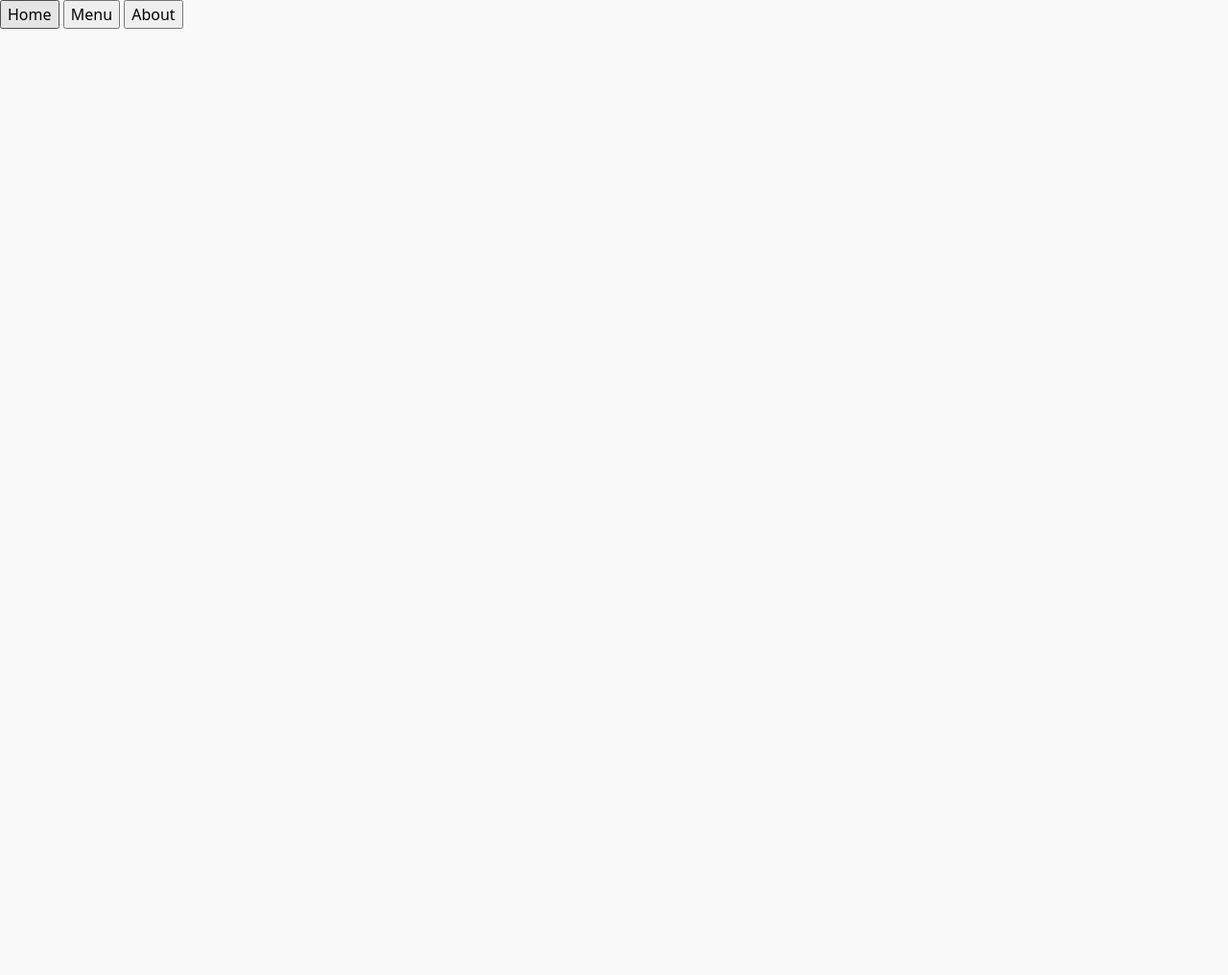
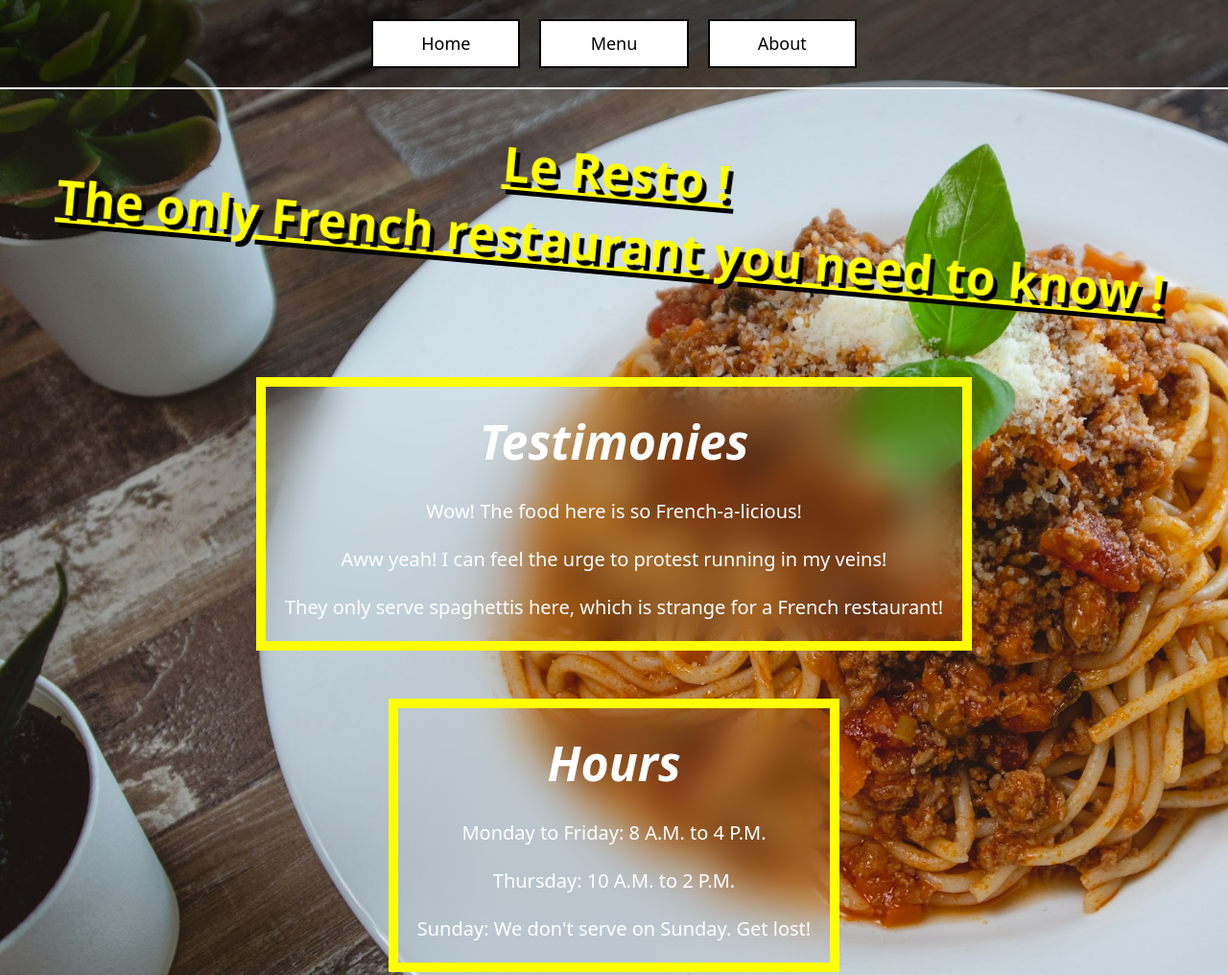
Before and after one commit to Huangphoux/odin-le_resto, a website built with webpack: page src/template.html in a window 1280 px wide. Shown: the top 1016 px of the page at 96% size. Before the commit the page ends 800 px from the top, so only its background shows below. Built offline with nearby package versions, Linux system fonts and the light colour scheme.

Commit message:
Create the homepage

```diff
--- a/src/index.js
+++ b/src/index.js
@@ -1,5 +1,4 @@
 import { greeting } from "./greeting.js";
 import "./style.css";
 
-
-console.log("Hello World");
+const content = document.querySelector("div#content");
--- a/src/style.css
+++ b/src/style.css
@@ -203,8 +203,8 @@ summary {
 }
 
 body {
-    background-color: color-mix(in srgb, Canvas, CanvasText 2.5%);
-    color: color-mix(in srgb, CanvasText, Canvas 15%);
+    background-color: Canvas;
+    color: CanvasText;
     color-scheme: light;
     /* color-scheme: light dark; */
 }
@@ -274,3 +274,106 @@ h6 {
 .article :where(h1, h2, h3, h4, h5) {
     all: revert;
 }
+
+body {
+    background: url(./homescreenify-sA3wymYqyaI-unsplash.jpg);
+
+    /* filter: blur(8px); */
+    /* -webkit-filter: blur(8px); */
+
+    /* height: 100%; */
+
+    /* background-position: center; */
+    background-repeat: no-repeat;
+    background-size: cover;
+
+    /* backdrop-filter: brightness(60%); */
+
+}
+
+header {
+    display: grid;
+    place-content: center;
+    padding: 20px 0px;
+
+    backdrop-filter: brightness(60%);
+
+    border-bottom: solid 2px white;
+}
+
+nav {
+    display: grid;
+    grid-template-columns: repeat(3, 1fr);
+    gap: 20px;
+}
+
+button {
+    background-color: light-dark(white, black);
+    border: solid 2px light-dark(black, white);
+    padding: 10px 50px;
+    cursor: pointer;
+
+    font-size: large;
+}
+
+button:hover {
+    transform: rotate(5deg) scale(1.25);
+    background-color: yellow;
+}
+
+#content {
+    color: white;
+
+    display: grid;
+    place-content: center;
+    gap: 50px;
+
+    place-items: center;
+}
+
+.headline {
+    margin: 50px;
+
+    font-size: 50px;
+    font-weight: bolder;
+    text-align: center;
+    transform: rotate(5deg);
+
+    text-shadow: 5px 5px black;
+    text-decoration: underline;
+
+    color: yellow;
+}
+
+.headline:hover {
+    transform: rotate(-5deg) scale(1.25);
+    color:black;
+    text-shadow: 5px 5px yellow;
+}
+
+ul,
+.address {
+    list-style-type: none;
+    padding: 0;
+
+    border: solid 10px yellow;
+    padding: 20px;
+
+    font-size: 20px;
+
+    backdrop-filter: blur(20px);
+}
+
+ul {
+    display: grid;
+    gap: 20px;
+    place-items: center;
+}
+
+ul>p,
+div>p {
+    text-align: center;
+    font-weight: bolder;
+    font-style: italic;
+    font-size: 50px;
+}
--- a/src/template.html
+++ b/src/template.html
@@ -19,6 +19,28 @@
                 <button type="button">About</button>
             </nav>
         </header>
-        <div id="content"></div>
+        <div id="content">
+            <div class="headline">
+                Le Resto !<br />
+                The only French restaurant you need to know !
+            </div>
+            <ul class="testimonies">
+                <p>Testimonies</p>
+                <li>Wow! The food here is so French-a-licious!</li>
+                <li>Aww yeah! I can feel the urge to protest running in my veins!</li>
+                <li>They only serve spaghettis here, which is strange for a French restaurant!</li>
+            </ul>
+            <ul class="hours">
+                <p>Hours</p>
+                <li>Monday to Friday: 8 A.M. to 4 P.M.</li>
+                <li>Thursday: 10 A.M. to 2 P.M.</li>
+                <li>Sunday: We don't serve on Sunday. Get lost!</li>
+            </ul>
+            <div class="address">
+                <p>Address</p>
+                Somewhere in Paris!<br />
+                That's right we serve French foods in France!
+            </div>
+        </div>
     </body>
 </html>
```
Also changed, not shown: README.md, src/homescreenify-sA3wymYqyaI-unsplash.jpg (added).
